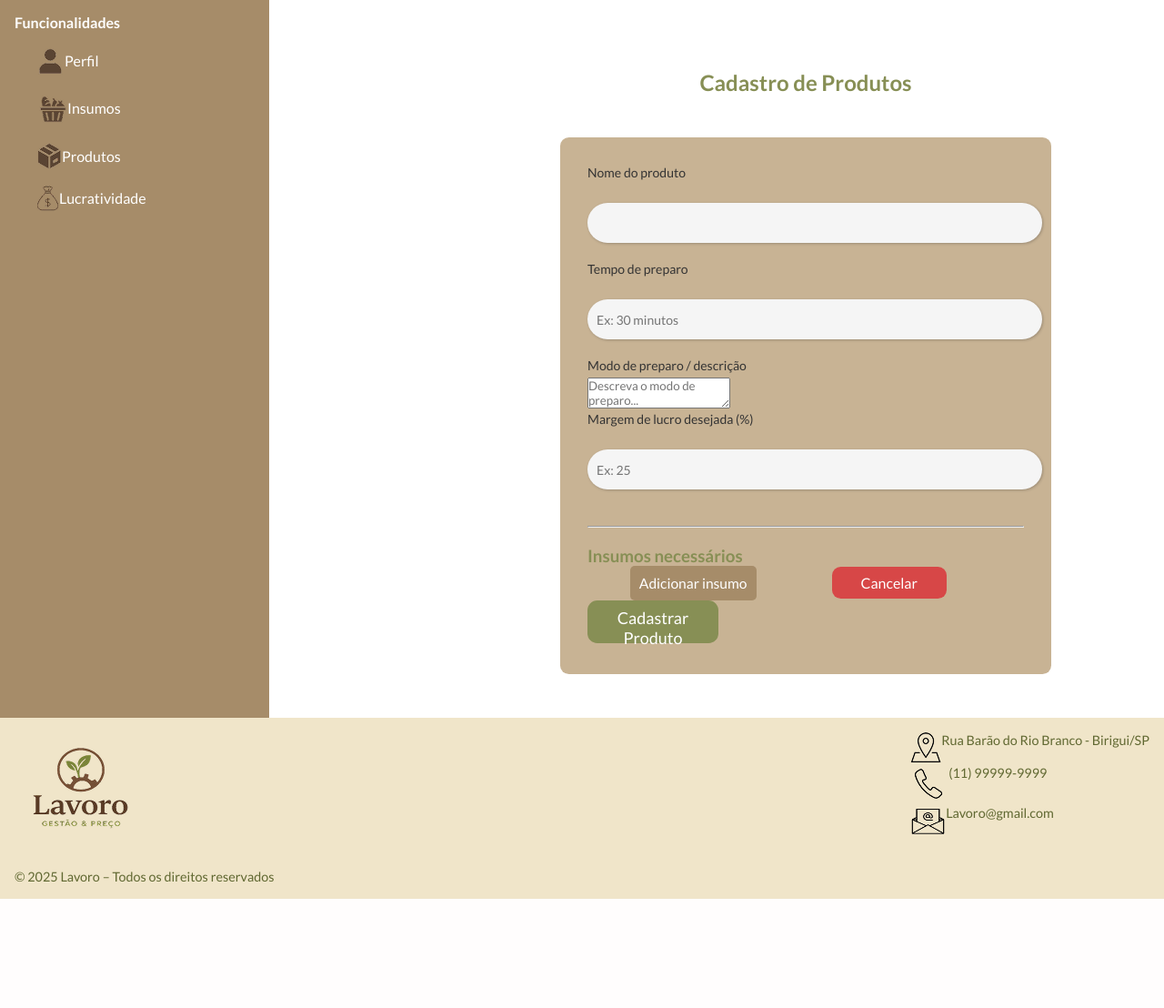
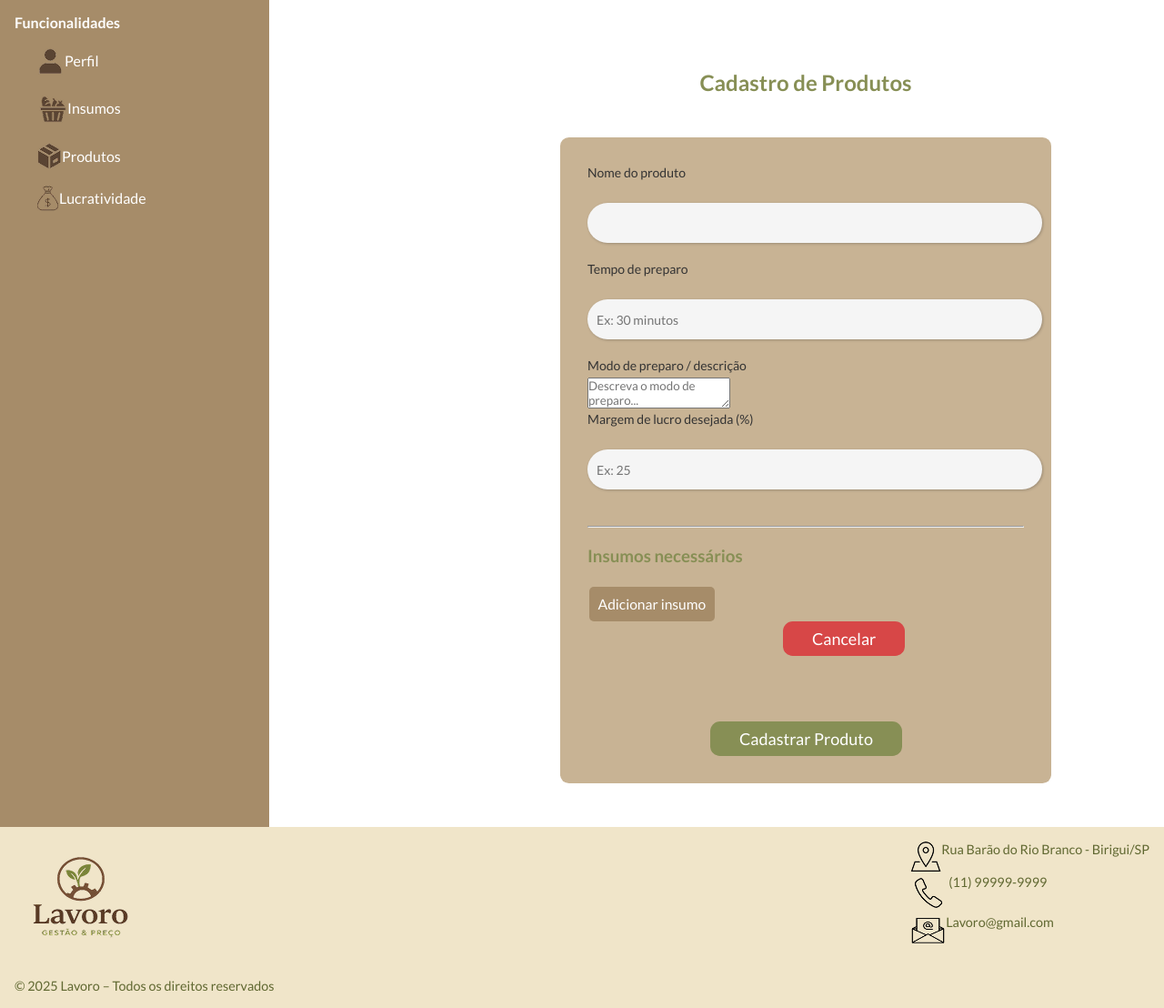
Before and after one commit to analaramantovani/lavoro3, a Flask app: page /cadastrarProduto in a window 1280 px wide. Shown: the part 164-1272 px from the top of the page at 91% size. Before the commit the page ends 1152 px from the top, so only its background shows below. Run offline with Flask 3, Linux system fonts and the light colour scheme; the visitor is signed in with stand-in values (Sample User, id 1); data that the repository does not hold is empty.

Commit message:
organização dos botoes

```diff
--- a/main.py
+++ b/main.py
@@ -6,7 +6,7 @@ app = Flask(__name__)
 app.secret_key = 'OI'
 
 host = 'localhost'
-database = r'C:\Users\Aluno\Desktop\Ana Lara\e esse aquiii\BANCO.FDB'
+database = r'C:\Users\Aluno\Desktop\MariaEduarda\lavoro3\BANCO.FDB'
 user = 'SYSDBA'
 password = 'sysdba'
 
--- a/static/css/style.css
+++ b/static/css/style.css
@@ -949,6 +949,41 @@ input {
     justify-content: space-between; /* Espaça os itens igualmente entre as extremidades */
 }
 
+.BotaoMarromProduto{
+    background: var(--BegeEscuro--);
+    padding: var(--TamanhoBotaoAd--);
+    color: var(--Branco--);
+    border: none;
+    border-radius: var(--BordaPoucoRedonda--);
+    margin-left: 3em;
+    font-size: large;
+    font-size: 15.6px;
+    padding: 10px 10px;
+    border-radius: 5px;
+    margin-top: 1.5em;
+    margin-left: 0.1em;
+}
+
+.BotaoVerdeProduto{
+    background: var(--VerdeEscuro--);
+    padding: var(--TamanhoBotao--);
+    color: var(--Branco--);
+    border: none;
+    border-radius: var(--BordaPoucoRedonda--);
+    font-size: large;
+    margin-left: 7.5em;
+    margin-top: 4em;
+}
+
+.BotaoVermelhoProduto{
+    background: var(--VermelhoPastel--);
+    padding: var(--TamanhoBotao--);
+    color: var(--Branco--);
+    border: none;
+    border-radius: var(--BordaPoucoRedonda--);
+    font-size: large;
+    margin-left: 7.5em;
+}
 /* editar insumo e produto Marcela */
 
 .edicao {
--- a/templates/html/cadastrarProduto.html
+++ b/templates/html/cadastrarProduto.html
@@ -67,7 +67,7 @@
 
                     <h3>Insumos necessários</h3>
                     <div id="insumos-bloco"></div>
-                    <button type="button" id="adicionar-insumo" class="BotaoMarrom">Adicionar insumo</button>
+                    <button type="button" id="adicionar-insumo" class="BotaoMarromProduto">Adicionar insumo</button>
                     <!-- Select oculto para JS clonar as opções -->
                     <select id="opcoes-insumo" style="display:none;">
                         {% for insumo in insumos %}
@@ -76,8 +76,8 @@
                     </select>
 
                     <div class="botoes d-flex" style="margin-top: 1rem;">
-                        <a href="{{ url_for('produto') }}" class="BotaoVermelho">Cancelar</a>
-                        <button type="submit" class="BotaoVerde">Cadastrar Produto</button>
+                        <button type="submit" class="BotaoVermelhoProduto"><a href="{{ url_for('produto') }}" >Cancelar</a></button>
+                        <button type="submit" class="BotaoVerdeProduto">Cadastrar Produto</button>
                     </div>
                 </form>
             </div>
```
Also changed, not shown: 1 other file.
